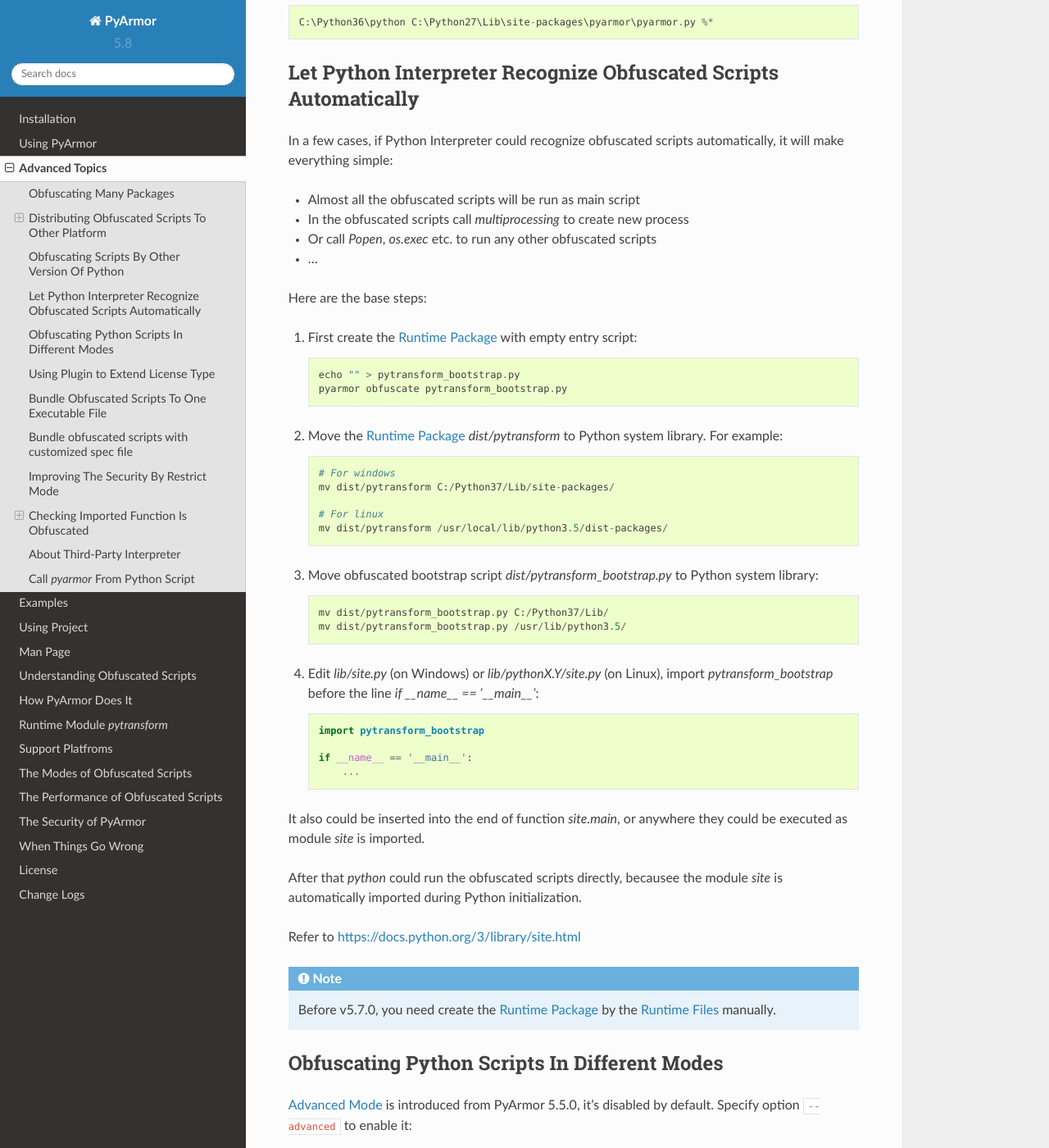
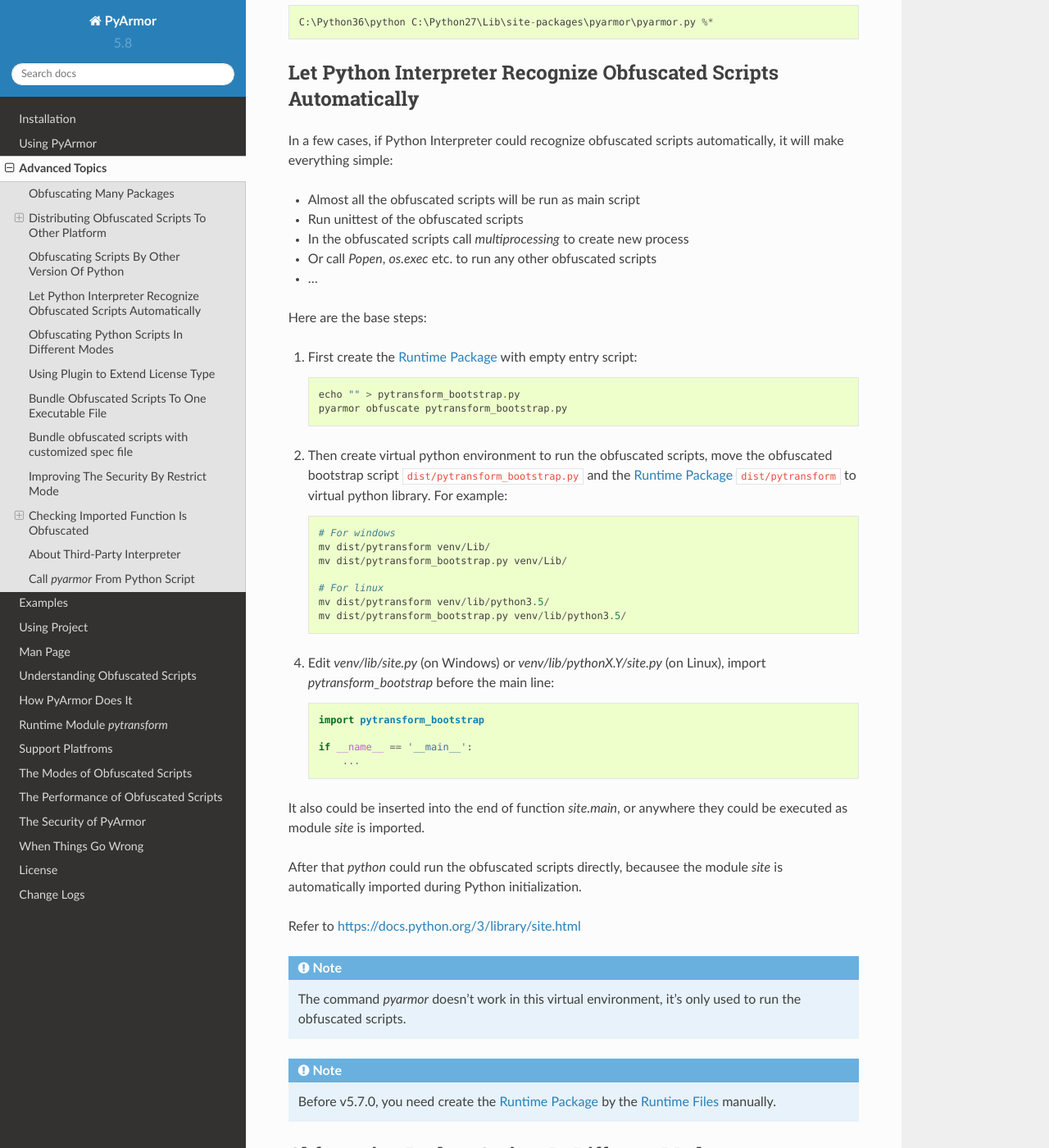
Before and after one commit to dashingsoft/pyarmor, a Sphinx documentation site: the page built from docs/advanced.rst, in a window 1280 px wide and 1400 px high, scrolled down 3485 px. Shown: the whole window at 82% size. Built offline with Sphinx 7.4.7 and the Read the Docs theme 2.0.0, drawn with Linux system fonts in a browser that asks for light colours.

Commit message:
Clarify advanced usage

```diff
--- a/docs/advanced.rst
+++ b/docs/advanced.rst
@@ -163,6 +163,7 @@
 scripts automatically, it will make everything simple:
 
 * Almost all the obfuscated scripts will be run as main script
+* Run unittest of the obfuscated scripts
 * In the obfuscated scripts call `multiprocessing` to create new process
 * Or call `Popen`, `os.exec` etc. to run any other obfuscated scripts
 * ...
@@ -174,23 +175,21 @@
     echo "" > pytransform_bootstrap.py
     pyarmor obfuscate pytransform_bootstrap.py
 
-2. Move the :ref:`runtime package` `dist/pytransform` to Python system library. For
+2. Then create virtual python environment to run the obfuscated scripts, move
+   the obfuscated bootstrap script ``dist/pytransform_bootstrap.py`` and the
+   :ref:`runtime package` ``dist/pytransform`` to virtual python library. For
    example::
 
     # For windows
-    mv dist/pytransform C:/Python37/Lib/site-packages/
+    mv dist/pytransform venv/Lib/
+    mv dist/pytransform_bootstrap.py venv/Lib/
 
     # For linux
-    mv dist/pytransform /usr/local/lib/python3.5/dist-packages/
+    mv dist/pytransform venv/lib/python3.5/
+    mv dist/pytransform_bootstrap.py venv/lib/python3.5/
 
-3. Move obfuscated bootstrap script `dist/pytransform_bootstrap.py` to Python
-   system library::
-
-     mv dist/pytransform_bootstrap.py C:/Python37/Lib/
-     mv dist/pytransform_bootstrap.py /usr/lib/python3.5/
-
-4. Edit `lib/site.py` (on Windows) or `lib/pythonX.Y/site.py` (on Linux), import
-   `pytransform_bootstrap` before the line `if __name__ == '__main__'`::
+4. Edit `venv/lib/site.py` (on Windows) or `venv/lib/pythonX.Y/site.py` (on
+   Linux), import `pytransform_bootstrap` before the main line::
 
     import pytransform_bootstrap
 
@@ -204,6 +203,11 @@
 module `site` is automatically imported during Python initialization.
 
 Refer to https://docs.python.org/3/library/site.html
+
+.. note::
+
+    The command `pyarmor` doesn't work in this virtual environment, it's only
+    used to run the obfuscated scripts.
 
 .. note::
 
```
